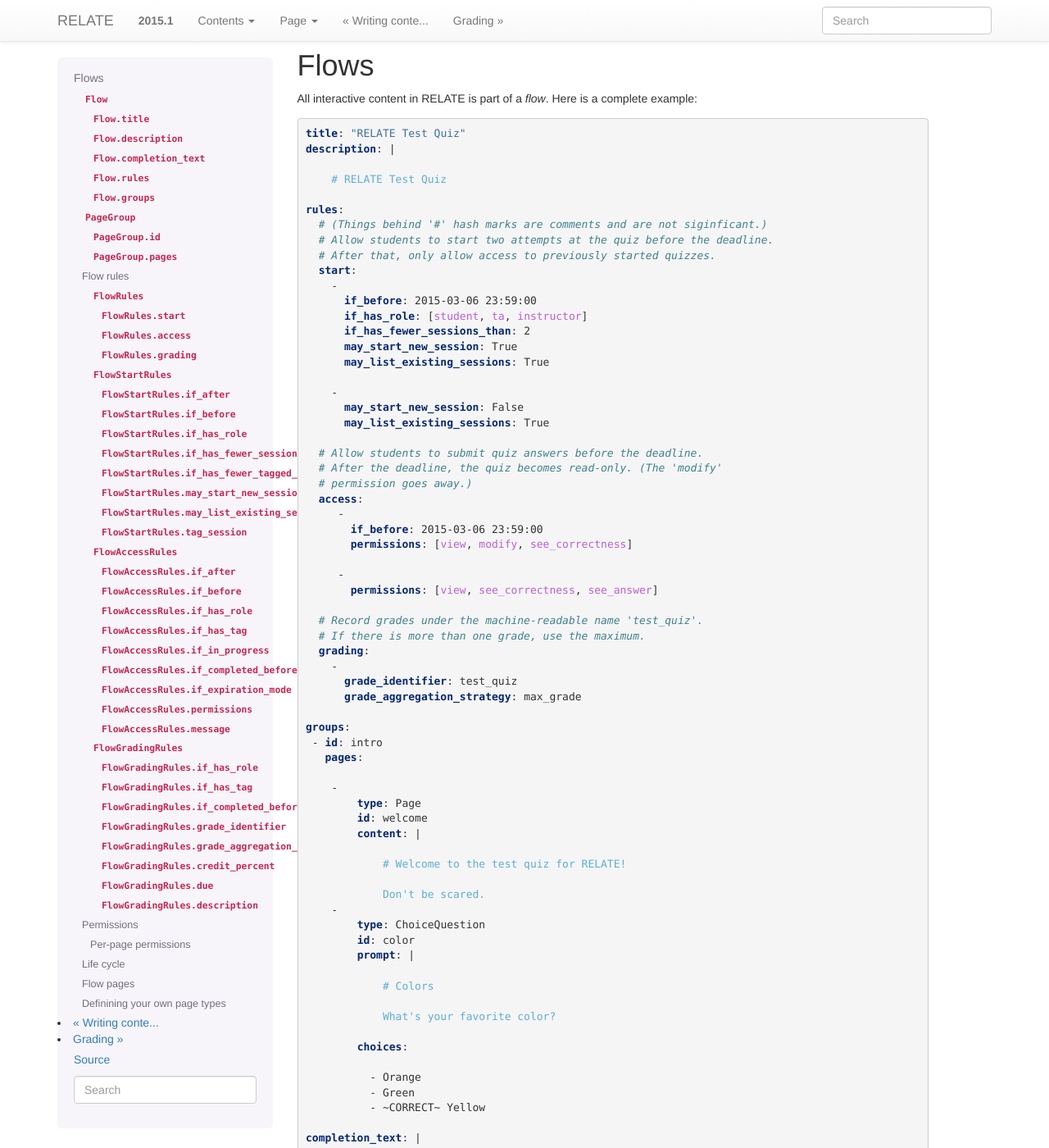
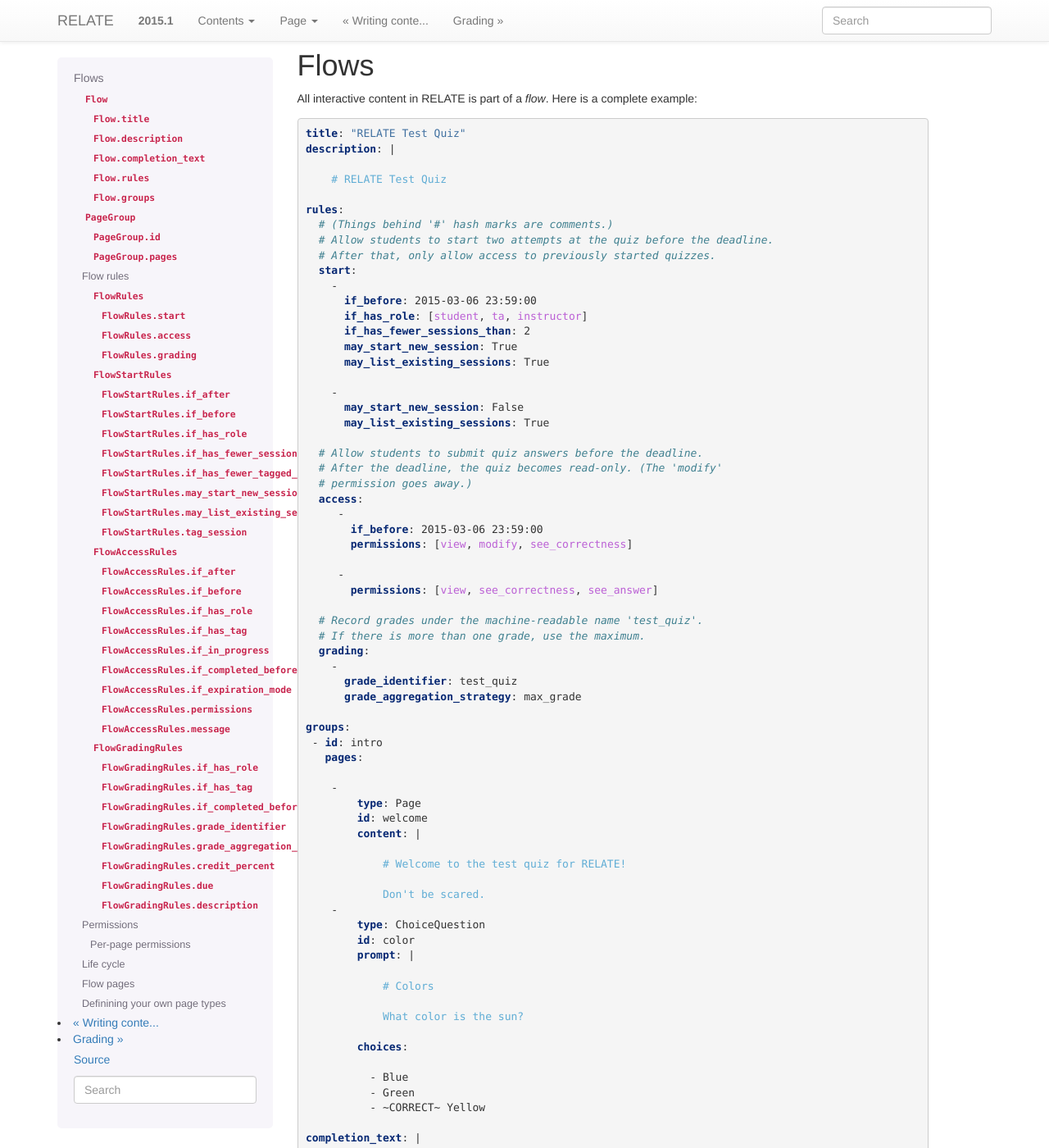
Before and after one commit to inducer/relate, a Sphinx documentation site: the page built from doc/flow.rst, in a window 1280 px wide and 1400 px high. Shown: the whole window at 82% size. Built offline with Sphinx 7.4.7, drawn with Linux system fonts in a browser that asks for light colours.

Commit message:
More doc tweaks

```diff
--- a/doc/flow.rst
+++ b/doc/flow.rst
@@ -14,7 +14,7 @@ example:
         # RELATE Test Quiz
 
     rules:
-      # (Things behind '#' hash marks are comments and are not siginficant.)
+      # (Things behind '#' hash marks are comments.)
       # Allow students to start two attempts at the quiz before the deadline.
       # After that, only allow access to previously started quizzes.
       start:
@@ -66,11 +66,11 @@ example:
 
                 # Colors
 
-                What's your favorite color?
+                What color is the sun?
 
             choices:
 
-              - Orange
+              - Blue
               - Green
               - ~CORRECT~ Yellow
 
```
Also changed, not shown: 1 other file.
